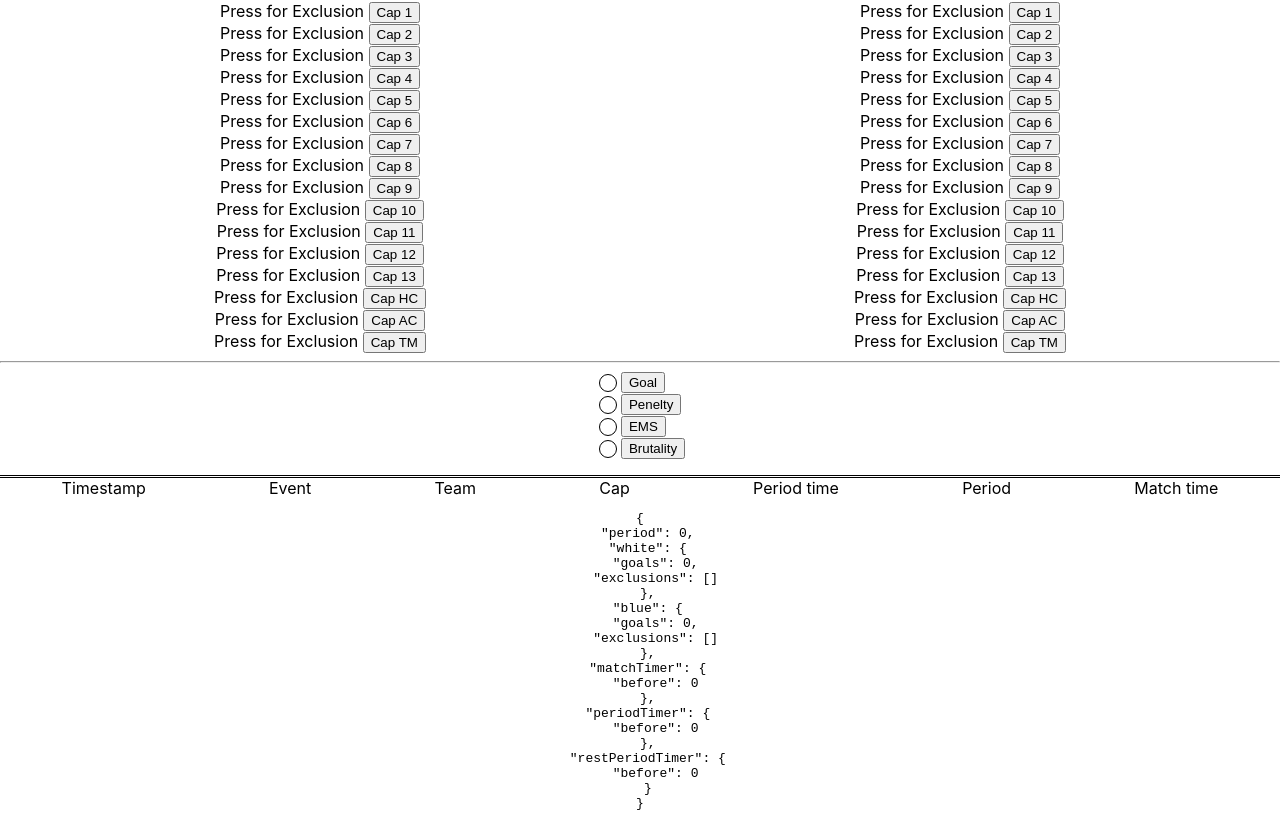
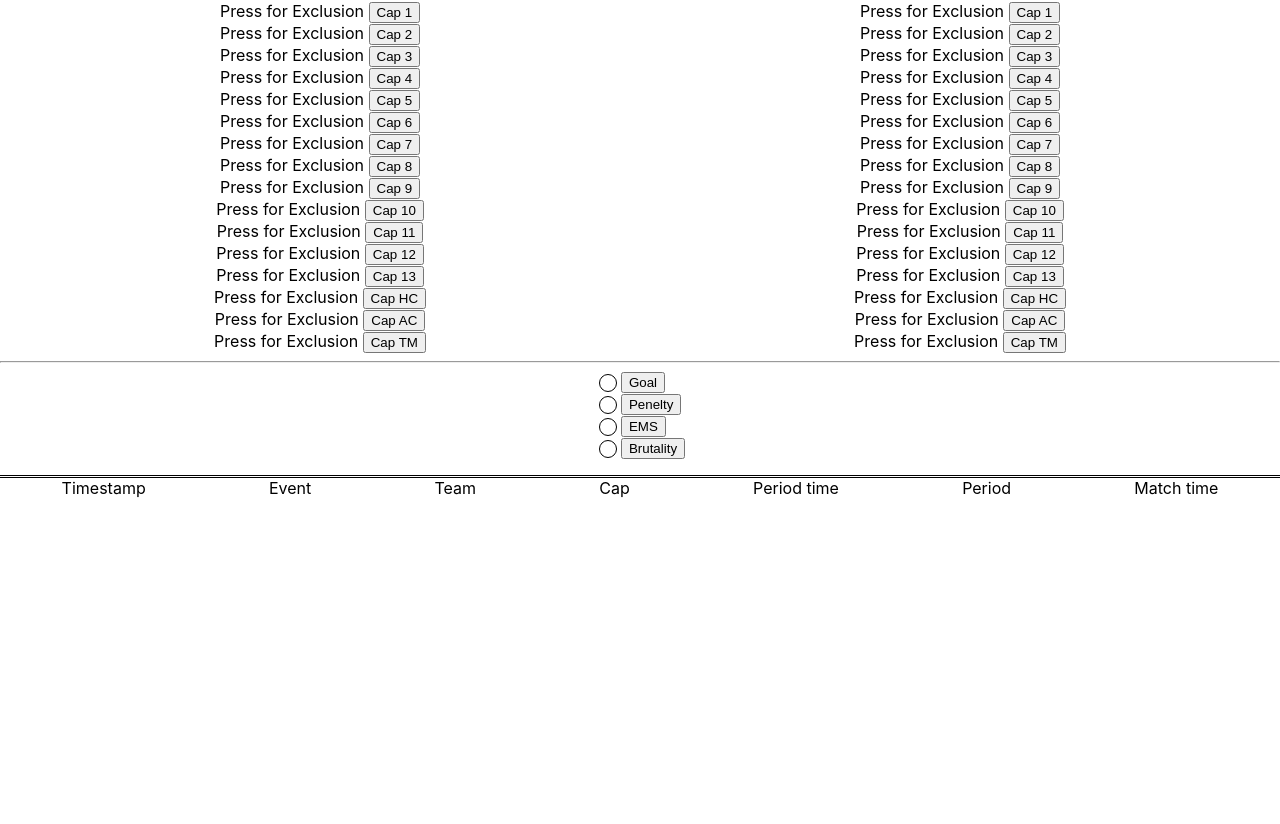
Before and after one commit to thecodeite/water-polo-scoreboard, a React (Create React App) app: page / in a window 1280 px wide. Shown: the part 240-1064 px from the top of the page. After the commit the page ends 800 px from the top, so only its background shows below. Built offline with nearby package versions, Linux system fonts and the light colour scheme.

Commit message:
Hide debug

```diff
--- a/src/App.tsx
+++ b/src/App.tsx
@@ -79,7 +79,7 @@ function App() {
         </>
       )}
       <EventLog events={eventsWithMatchTime} />
-      <pre>{JSON.stringify(globalState, null, '  ')}</pre>
+      {/* <pre>{JSON.stringify(globalState, null, '  ')}</pre> */}
     </div>
   );
 }
```
